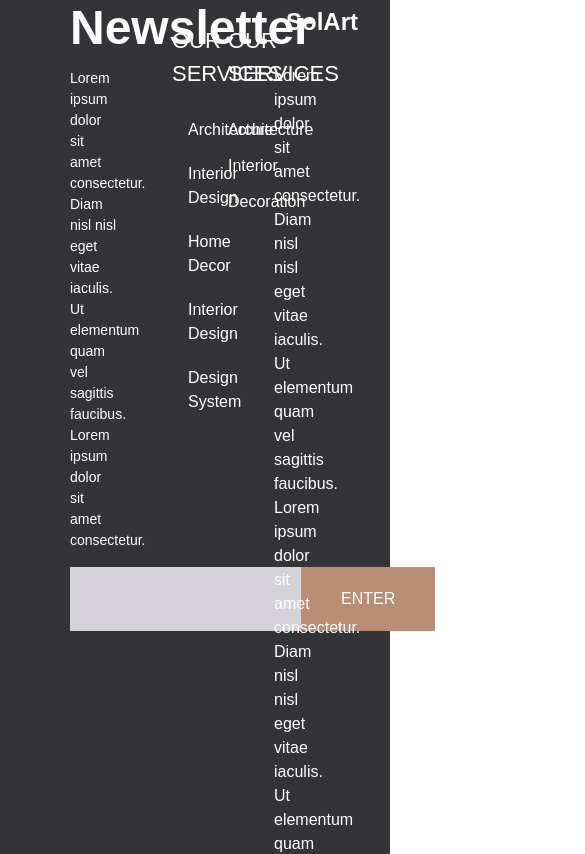
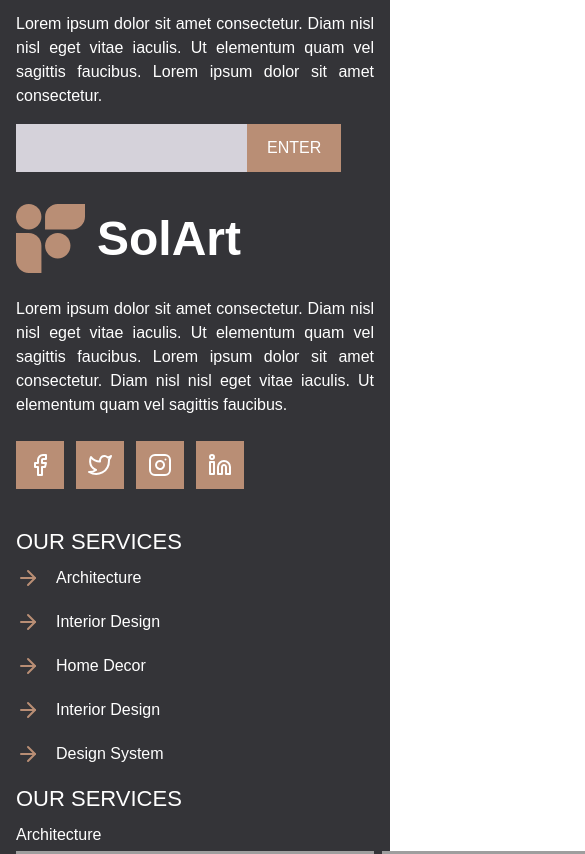
Before and after one commit to AsibHasanRiyad/solArt, a React (Vite) app: page / in a window 390 px wide. Shown: the part 920-1774 px from the top of the page, 585 px wide, since content can reach past the window. Built offline with nearby package versions, Linux system fonts and the light colour scheme; grey boxes are pictures that could not be loaded; a web font is replaced by a local one.

Commit message:
footer is now responsive for mobile and tablet device

```diff
--- a/src/components/Footer/Footer.jsx
+++ b/src/components/Footer/Footer.jsx
@@ -1,11 +1,11 @@
 const Footer = () => {
   return (
     <div className=" bg-[#343438] text-white text-justify">
-      <div className="grid grid-cols-3 px-[70px] pt-[80px] pb-[60px] gap-14 ">
+      <div className="grid grid-cols-1 xl:grid-cols-3 px-4 md:px-14 xl:px-[70px] pt-8 md:pt-[80px] pb-[60px] gap-4 md:gap-8 xl:gap-14 ">
         {/* first part */}
-        <div>
-          <h1 className=" text-5xl font-bold">Newsletter</h1>
-          <p className=" py-4 text-[14px]">
+        <div className=" order-1 md:order-none mb-4 md:mb-0">
+          <h1 className=" text-4xl font-semibold md:text-5xl md:font-bold">Newsletter</h1>
+          <p className=" py-4 md:text-[16px]">
             Lorem ipsum dolor sit amet consectetur. Diam nisl nisl eget vitae
             iaculis. Ut elementum quam vel sagittis faucibus. Lorem ipsum dolor
             sit amet consectetur.
@@ -13,17 +13,17 @@ const Footer = () => {
           <div>
             <div className="inline-flex" role="group">
               <input className=" bg-[#D5D2DA] border-none " type="text" />
-              <button className="bg-[#B98E75] px-10 py-5 text-[16px]">
+              <button className="bg-[#B98E75] px-5 md:px-10 py-3 md:py-5 text-[16px]">
                 ENTER
               </button>
             </div>
           </div>
         </div>
         {/* center part  */}
-        <div className=" grid grid-cols-2 gap-14 mt-5">
+        <div className=" order-3 md:order-none grid grid-cols-1 md:grid-cols-2 gap-4 md:gap-8 lg:gap-14 mt-5">
             {/* center part 1 */}
           <div>
-            <h1 className=" text-[22px] mb-7 font-medium">OUR SERVICES</h1>
+            <h1 className=" text-[22px] mb-2 md:mb-7 font-medium">OUR SERVICES</h1>
             <div className=" space-y-5">
               <h1 className=" flex gap-4 items-center">
                 <svg
@@ -154,7 +154,7 @@ const Footer = () => {
           </div>
           {/* center part 2 */}
           <div>
-            <h1 className=" text-[22px] mb-7 font-medium">OUR SERVICES</h1>
+            <h1 className=" text-[22px] mb-2 md:mb-7 font-medium">OUR SERVICES</h1>
             <div>
               <h1>Architecture</h1>
               <div className=" flex gap-2 mt-1">
@@ -182,13 +182,13 @@ const Footer = () => {
           </div>
         </div>
         {/* last part  */}
-        <div>
+        <div className="order-2 md:order-none">
           <div className="flex items-center  gap-3">
             <svg
               xmlns="http://www.w3.org/2000/svg"
               viewBox="0 0 167 167"
               fill="none"
-              className=" h-9 w-9 lg:h-[69px] lg:w-[69px]"
+              className=" h-[69px] w-[69px]"
             >
               <path
                 d="M61.5263 30.7632C61.5263 47.7532 47.7532 61.5263 30.7632 61.5263C13.7731 61.5263 0 47.7532 0 30.7632C0 13.7731 13.7731 4.26125e-06 30.7632 4.26125e-06C47.7532 4.26125e-06 61.5263 13.7731 61.5263 30.7632Z"
@@ -207,7 +207,7 @@ const Footer = () => {
                 fill="#B98E75"
               />
             </svg>
-            <h1 className=" text-2xl lg:text-5xl font-bold text-white">
+            <h1 className="text-5xl font-bold text-white">
               SolArt
             </h1>
           </div>
@@ -320,10 +320,9 @@ const Footer = () => {
       </div>
       {/* copyright part */}
       <div>
-        <div className=" h-[1px] bg-white w-full"></div>
-        {/* footer arrow */}
-        <div className=" flex justify-center -mt-5">
-        <div className=" bg-[#B98E75] rounded-full p-2 h-7 w-7 xl:h-10 xl:w-10 flex">
+        <div className=" h-[1px] relative bg-white w-full">
+        <div className=" flex justify-center">
+        <div className=" bg-[#B98E75] rounded-full p-2 h-10 w-10 flex absolute right-8 md:right-1/2 -top-5">
           <svg
             xmlns="http://www.w3.org/2000/svg"
             width="24"
@@ -341,7 +340,9 @@ const Footer = () => {
           </svg>
         </div>
         </div>
-        <p className=" py-10 text-center">
+        </div>
+        {/* footer arrow */}
+        <p className=" py-5 md:py-10 text-center">
           Copyright by SoluArt © 2022. All rights reserved
         </p>
       </div>
```
